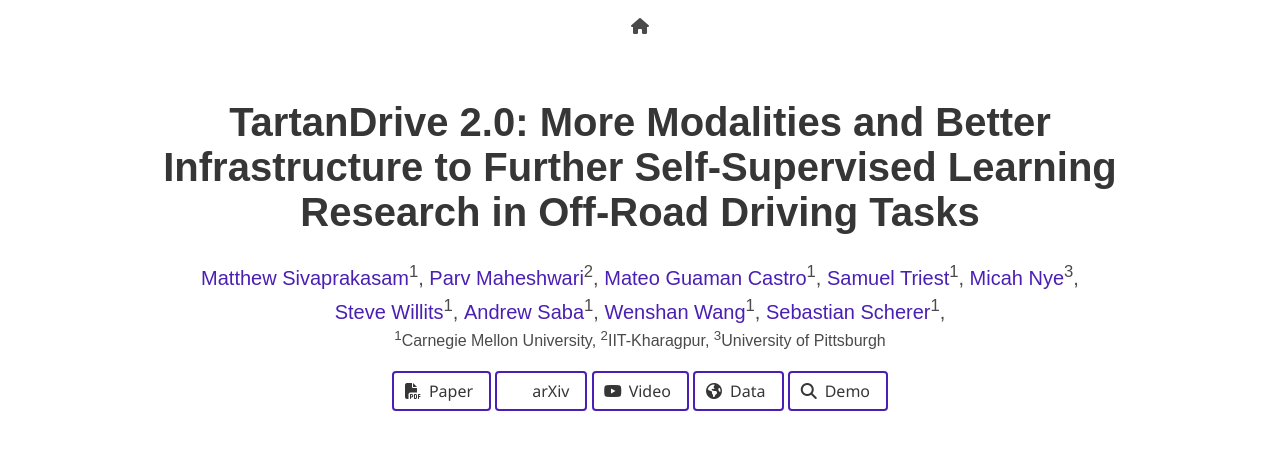
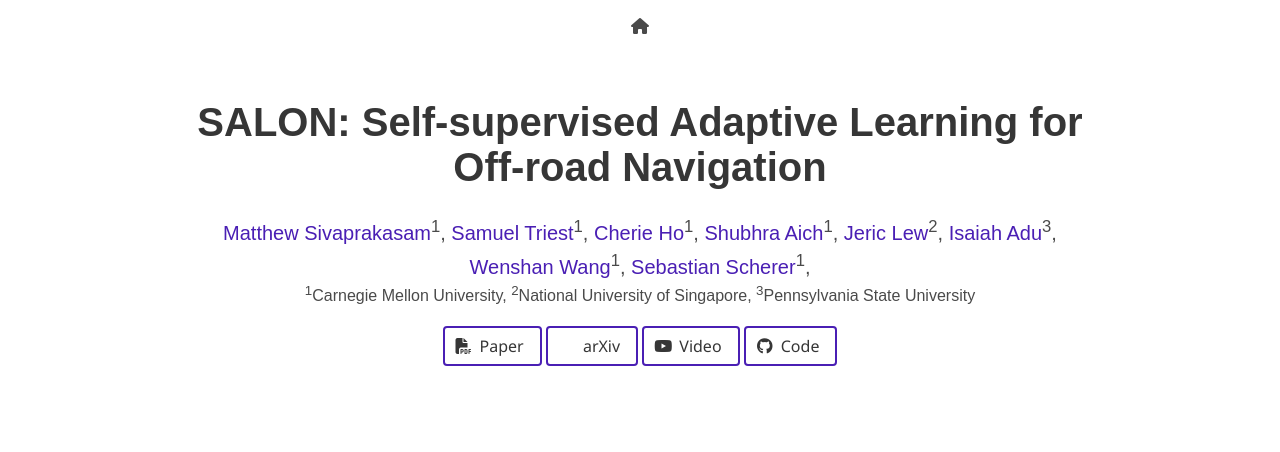
Before and after one commit to castacks/SALON, a plain HTML site: page index.html in a window 1280 px wide. Shown: the top 452 px of the page. Drawn offline with nearby package versions, Linux system fonts and the light colour scheme; a script that the page names is missing; some icons are missing; a web font is replaced by a local one.

Commit message:
more updates

```diff
--- a/index.html
+++ b/index.html
@@ -6,8 +6,8 @@
 
   <meta charset="utf-8">
   <meta name="description"
-        content="TartanDrive 2.0 Website ">
-  <meta name="keywords" content="TartanDrive, Dataset, ATV, Multi-Modal">
+        content="SALON Website ">
+  <meta name="keywords" content="SALON, Autonomous, Adaptation, ATV">
   <meta name="viewport" content="width=device-width, initial-scale=1">
   <meta property="og:image" content="assets/Thumbnail.png" /> <!-- TODO -->
   <title>TartanDrive 2.0 </title>
@@ -93,22 +93,20 @@
     <div class="container is-max-desktop">
       <div class="columns is-centered">
         <div class="column has-text-centered">
-          <h1 class="title is-2 publication-title">TartanDrive 2.0: More Modalities and Better Infrastructure to Further Self-Supervised Learning Research in Off-Road Driving Tasks</h1>
+          <h1 class="title is-2 publication-title">SALON: Self-supervised Adaptive Learning for Off-road Navigation</h1>
           <div class="is-size-5 publication-authors">
             <span class="author-block">
               <a href="https://matthewjsiv.github.io/">Matthew Sivaprakasam</a><sup>1</sup>,</span>
               <span class="author-block">
-                <a href="https://www.parvmaheshwari.com/">Parv Maheshwari</a><sup>2</sup>,</span>
-                <span class="author-block">
-                  <a href="https://www.mateoguaman.com/">Mateo Guaman Castro</a><sup>1</sup>,</span>
-              <span class="author-block">
                 <a href="https://striest.github.io/">Samuel Triest</a><sup>1</sup>,</span>
                 <span class="author-block">
-                  <a href="https://matthewjsiv.github.io/">Micah Nye</a><sup>3</sup>,</span>
-              <span class="author-block">
-                <a href="https://theairlab.org/team/stevenw/">Steve Willits</a><sup>1</sup>,</span>
-                <span class="author-block">
-                  <a href="https://theairlab.org/team/andrews/">Andrew Saba</a><sup>1</sup>,</span>
+                  <a href="https://cherieho.com/">Cherie Ho</a><sup>1</sup>,</span>
+                  <span class="author-block">
+                    <a href="https://shubhraaich.github.io/">Shubhra Aich</a><sup>1</sup>,</span>
+                    <span class="author-block">
+                      <a href="">Jeric Lew</a><sup>2</sup>,</span>
+                      <span class="author-block">
+                        <a href="">Isaiah Adu</a><sup>3</sup>,</span>
                 <span class="author-block">
                   <a href="http://www.wangwenshan.com/">Wenshan Wang</a><sup>1</sup>,</span>
               <span class="author-block">
@@ -118,15 +116,15 @@
 
           <div class="is-size-6 publication-authors">
             <span class="author-block"><sup>1</sup>Carnegie Mellon University</a>,
-              <sup>2</sup>IIT-Kharagpur</a>,
-              <sup>3</sup>University of Pittsburgh</a>
+              <sup>2</sup>National University of Singapore</a>,
+              <sup>3</sup>Pennsylvania State University</a>
           </div>
 
           <div class="column has-text-centered">
             <div class="publication-links">
               <!-- PDF Link. -->
               <span class="link-block">
-                <a href="assets/TartanDrive_2_0_ICRA_2024.pdf"
+                <a href=""
                    class="external-link button is-normal ">
                   <span class="icon">
                       <i class="fas fa-file-pdf"></i>
@@ -145,7 +143,7 @@
               </span>
               <!-- Video Link. -->
               <span class="link-block">
-                <a href="https://drive.google.com/file/d/1J-KePd_W2gOLecS1YwolOlKhKFw3ANbF/view?usp=sharing"
+                <a href="https://drive.google.com/file/d/1rMKKNeytyOUACF0fpVCuPbIQqTxWyWsj/view?usp=sharing"
                    class="external-link button is-normal ">
                   <span class="icon">
                       <i class="fab fa-youtube"></i>
@@ -155,24 +153,15 @@
               </span>
               <!-- Code Link. -->
               <span class="link-block">
-                <a href="https://github.com/castacks/tartan_drive_2.0"
+                <a href="https://github.com/castacks/salon_ws"
                    class="external-link button is-normal ">
                   <span class="icon">
-                      <i class="fa fa-globe"></i>
+                      <i class="fab fa-github"></i>
                   </span>
-                  <span>Data</span>
+                  <span>Code</span>
                   </a>
               </span>
-              <!-- Demo Link. -->
-              <span class="link-block">
-                <a href="#interactive_demo"
-                   class="external-link button is-normal">
-                  <span class="icon">
-                      <i class="fa fa-search"></i>
-                  </span>
-                  <span>Demo</span>
-                  </a>
-              </span>
+
 
 
               <!-- Dataset Link. -->
@@ -317,7 +306,7 @@
         <h2 class="title is-3">Abstract</h2>
         <div class="content has-text-justified">
           <p>
-          We present TartanDrive 2.0, a large-scale off-road driving dataset for self-supervised learning tasks. In 2021 we released TartanDrive 1.0, which is one of the largest datasets for off-road terrain. As a follow-up to our original dataset, we collected seven hours of data at speeds of up to 15m/s with the addition of three new LiDAR sensors alongside the original camera, inertial, GPS, and proprioceptive sensors. We also release the tools we use for collecting, processing, and querying the data, including our metadata system designed to further the utility of our data. Custom infrastructure allows end users to reconfigure the data to cater to their own platforms. These tools and infrastructure alongside the dataset are useful for a variety of tasks in the field of off-road autonomy and, by releasing them, we encourage collaborative data aggregation. These resources lower the barrier to entry to utilizing large-scale datasets, thereby helping facilitate the advancement of robotics in areas such as self-supervised learning, multi-modal perception, inverse reinforcement learning, and representation learning.
+          Autonomous robot navigation in off-road environments presents a number of challenges due to its lack of structure, making it difficult to handcraft robust heuristics for diverse scenarios. While learned methods using hand labels or self-supervised data improve generalizability, they often require a tremendous amount of data and can be vulnerable to domain shifts. To improve generalization in novel environments, recent works have incorporated adaptation and self-supervision to develop autonomous systems that can learn from their own experiences online. However, current works often rely on significant prior data, for example minutes of human teleoperation data for each terrain type, which is difficult to scale with more environments and robots. To address these limitations, we propose SALON, a perception-action framework for fast adaptation of traversability estimates with minimal human input. SALON rapidly learns online from experience while avoiding out of distribution terrains to produce adaptive and risk-aware cost and speed maps. Within seconds of collected experience, our results demonstrate comparable navigation performance over kilometer-scale courses in diverse off-road terrain as methods trained on 100-1000x more data. We additionally show promising results on significantly different robots in different environments.
           </p>
         </div>
       </div>
```
